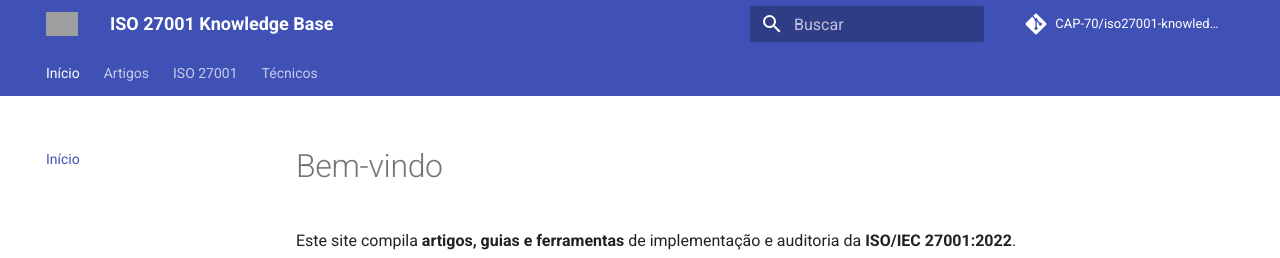
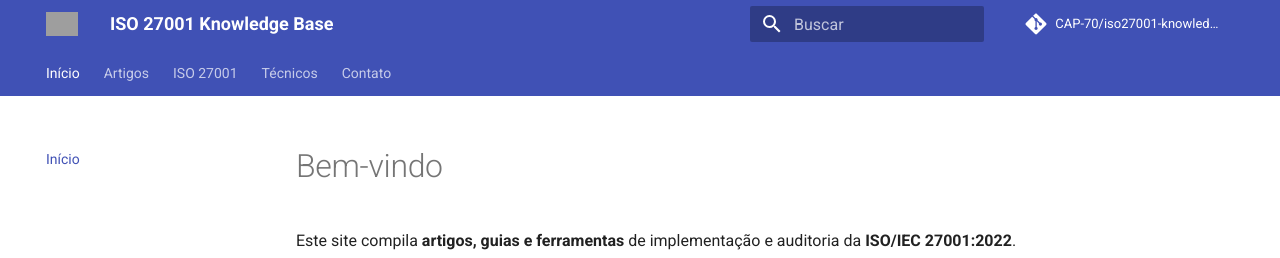
Before and after one commit to CAP-70/iso27001-knowledge-base, an MkDocs documentation site: the page built from docs/index.md, in a window 1280 px wide. Shown: the top 258 px of the page. Built offline with MkDocs 1.6.1 and Material for MkDocs 9.7.7, drawn with Linux system fonts in a browser that asks for light colours; comment, search, counter and statistics services are not loaded; grey boxes are pictures that could not be loaded.

Commit message:
Update mkdocs.yml

```diff
--- a/mkdocs.yml
+++ b/mkdocs.yml
@@ -40,3 +40,4 @@ nav:
           - A.5.16 – Monitoramento de Atividades: iso27001/controles/A.5.16-monitoramento.md
   - Técnicos:
       - Hardening Windows: tecnicos/hardening-windows.md
+  - Contato: contato.md
```
